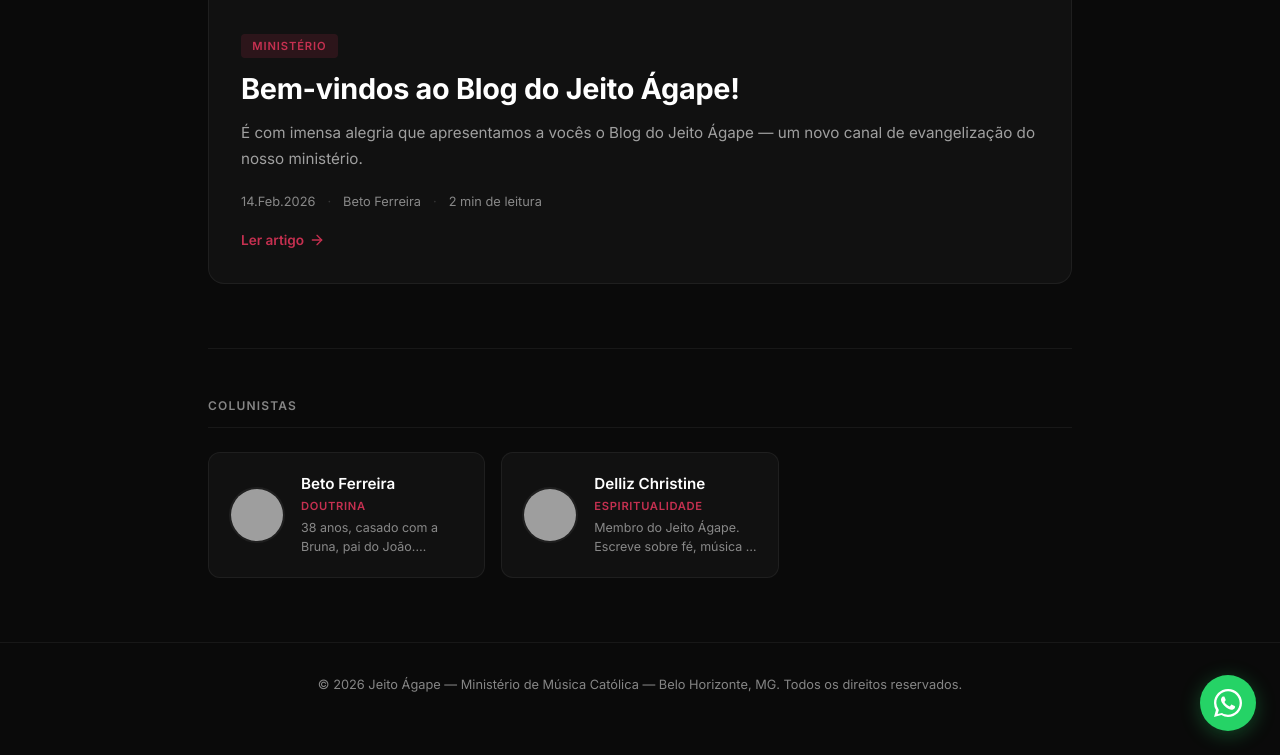
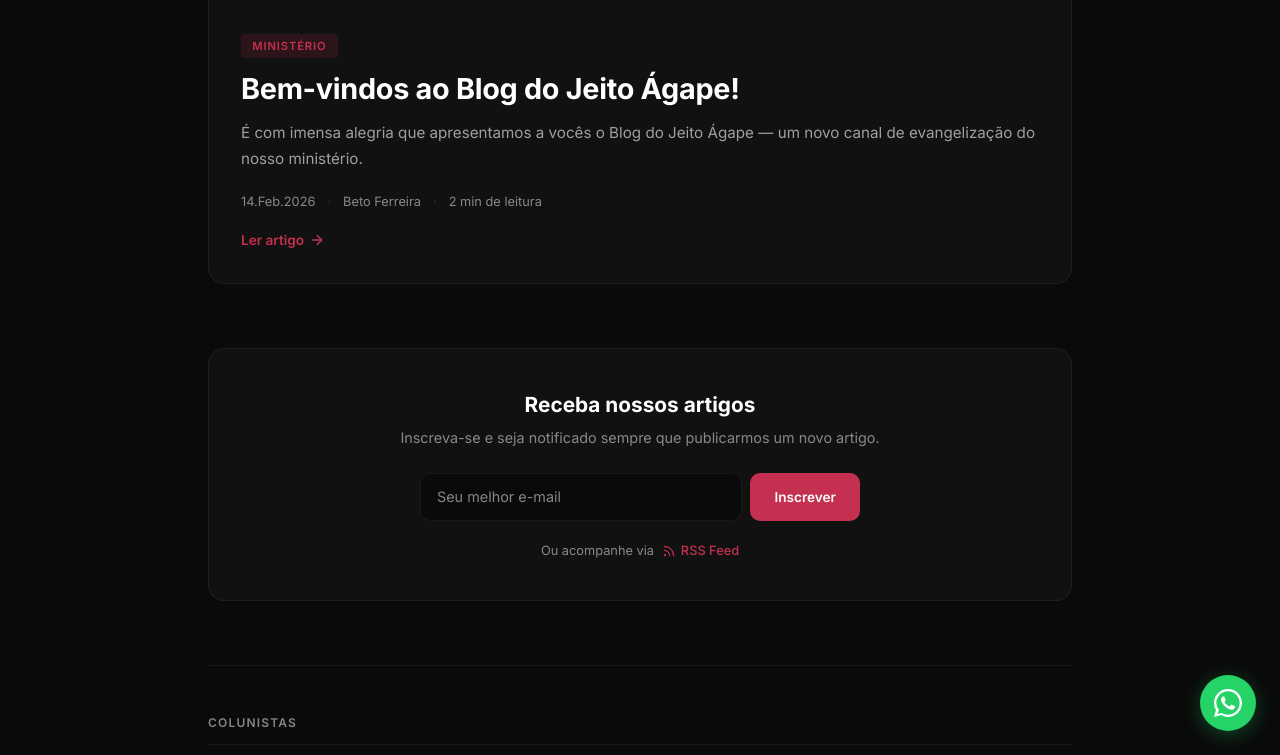
Before and after one commit to idelberto/SITE.jeito-agape.JS, a Jekyll site: the page built from blog/index.html, in a window 1280 px wide and 1400 px high. Shown: the part 645-1400 px from the top of the window. Built offline with Jekyll 4.4.1, drawn with Linux system fonts in a browser that asks for light colours; nearby versions of some CDN libraries; some web fonts are replaced; grey boxes are pictures that could not be loaded.

Commit message:
Add subscription section with email input and RSS feed link for blog updates

```diff
--- a/blog/index.html
+++ b/blog/index.html
@@ -252,6 +252,107 @@ description: "Novidades, reflexões e histórias do Ministério de Música Cató
   }
 
   /* Columnists section */
+  /* Subscribe section */
+  .subscribe-section {
+    margin-top: 4rem;
+    padding: 2.5rem;
+    background: var(--surface);
+    border: 1px solid var(--border);
+    border-radius: 16px;
+    text-align: center;
+  }
+
+  .subscribe-section h3 {
+    font-size: 1.3rem;
+    font-weight: 700;
+    margin-bottom: 0.4rem;
+  }
+
+  .subscribe-section p {
+    color: var(--text-muted);
+    font-size: 0.9rem;
+    margin-bottom: 1.5rem;
+    line-height: 1.6;
+  }
+
+  .subscribe-form {
+    display: flex;
+    gap: 0.5rem;
+    max-width: 440px;
+    margin: 0 auto 1.25rem;
+  }
+
+  .subscribe-form input[type="email"] {
+    flex: 1;
+    padding: 0.75rem 1rem;
+    background: var(--bg);
+    border: 1px solid var(--border);
+    border-radius: 10px;
+    color: var(--text);
+    font-size: 0.9rem;
+    font-family: 'Inter', sans-serif;
+    outline: none;
+    transition: border-color 0.3s;
+  }
+
+  .subscribe-form input[type="email"]::placeholder {
+    color: var(--text-muted);
+  }
+
+  .subscribe-form input[type="email"]:focus {
+    border-color: var(--accent);
+  }
+
+  .subscribe-form button {
+    padding: 0.75rem 1.5rem;
+    background: var(--accent);
+    color: #fff;
+    border: none;
+    border-radius: 10px;
+    font-size: 0.85rem;
+    font-weight: 600;
+    font-family: 'Inter', sans-serif;
+    cursor: pointer;
+    transition: background 0.3s;
+    white-space: nowrap;
+  }
+
+  .subscribe-form button:hover {
+    background: #d4365a;
+  }
+
+  .subscribe-alt {
+    display: flex;
+    align-items: center;
+    justify-content: center;
+    gap: 0.5rem;
+    color: var(--text-muted);
+    font-size: 0.8rem;
+  }
+
+  .subscribe-alt a {
+    display: inline-flex;
+    align-items: center;
+    gap: 0.3rem;
+    color: var(--accent);
+    text-decoration: none;
+    font-weight: 500;
+    transition: color 0.3s;
+  }
+
+  .subscribe-alt a:hover {
+    color: #d4365a;
+  }
+
+  @media (max-width: 480px) {
+    .subscribe-form {
+      flex-direction: column;
+    }
+    .subscribe-form button {
+      padding: 0.85rem;
+    }
+  }
+
   .columnists-section {
     margin-top: 4rem;
     padding-top: 3rem;
@@ -526,6 +627,23 @@ description: "Novidades, reflexões e histórias do Ministério de Música Cató
     <p class="no-posts">Nenhum post publicado ainda. Volte em breve!</p>
   {% endif %}
 
+  <!-- Subscribe -->
+  <div class="subscribe-section">
+    <h3>Receba nossos artigos</h3>
+    <p>Inscreva-se e seja notificado sempre que publicarmos um novo artigo.</p>
+    <form class="subscribe-form" id="subscribeForm">
+      <input type="email" id="subscribeEmail" placeholder="Seu melhor e-mail" required />
+      <button type="submit">Inscrever</button>
+    </form>
+    <div class="subscribe-alt">
+      <span>Ou acompanhe via</span>
+      <a href="/blog/feed.xml" target="_blank" rel="noopener noreferrer">
+        <i data-lucide="rss" class="w-3.5 h-3.5"></i>
+        RSS Feed
+      </a>
+    </div>
+  </div>
+
   <!-- Columnists -->
   {% if site.data.authors.size > 0 %}
     <div class="columnists-section">
@@ -595,6 +713,16 @@ description: "Novidades, reflexões e histórias do Ministério de Música Cató
       document.body.style.overflow = '';
     }
   }
+
+  // Newsletter subscribe — mailto fallback
+  document.getElementById('subscribeForm').addEventListener('submit', function(e) {
+    e.preventDefault();
+    var email = document.getElementById('subscribeEmail').value;
+    var subject = encodeURIComponent('Inscrição no Blog - Jeito Ágape');
+    var body = encodeURIComponent('Olá! Gostaria de me inscrever para receber os artigos do blog.\n\nMeu e-mail: ' + email);
+    window.open('mailto:contato@jeitoagape.com.br?subject=' + subject + '&body=' + body, '_blank');
+    document.getElementById('subscribeEmail').value = '';
+  });
 </script>
 
 <div style="padding-bottom: 4rem;"></div>
```
